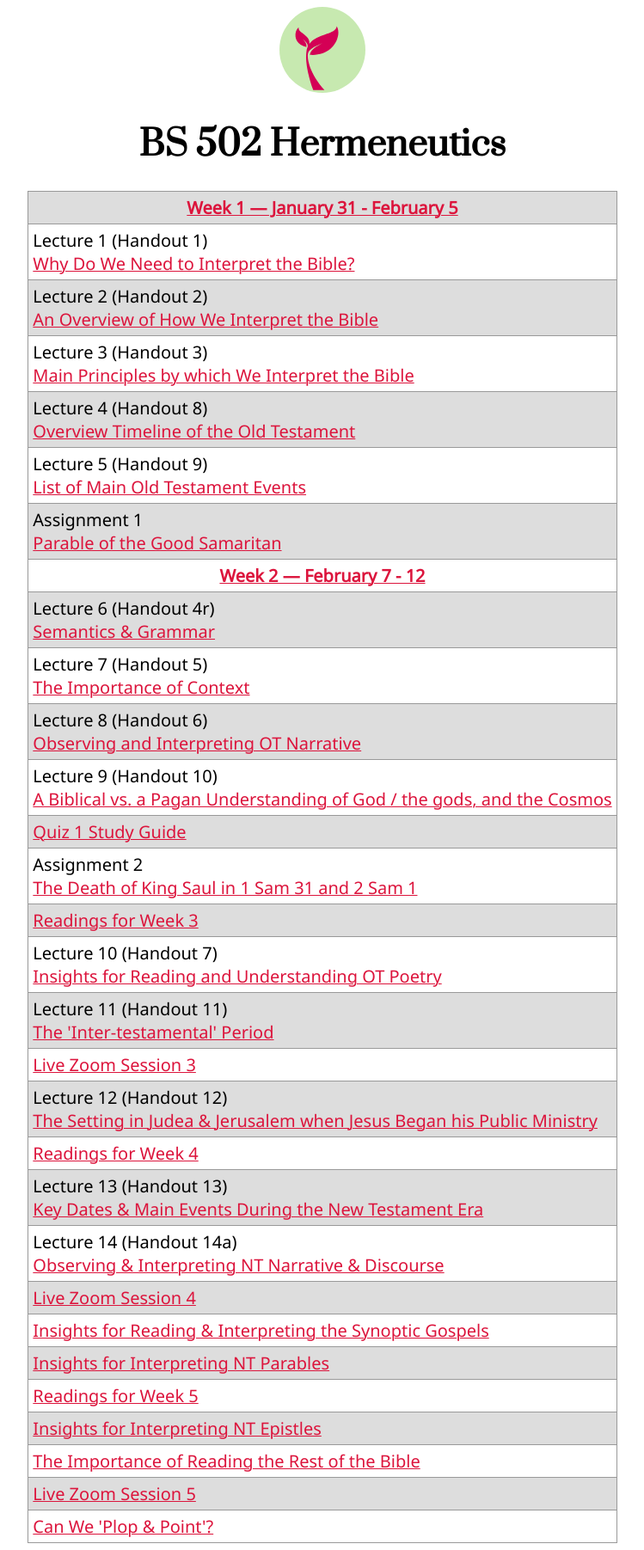
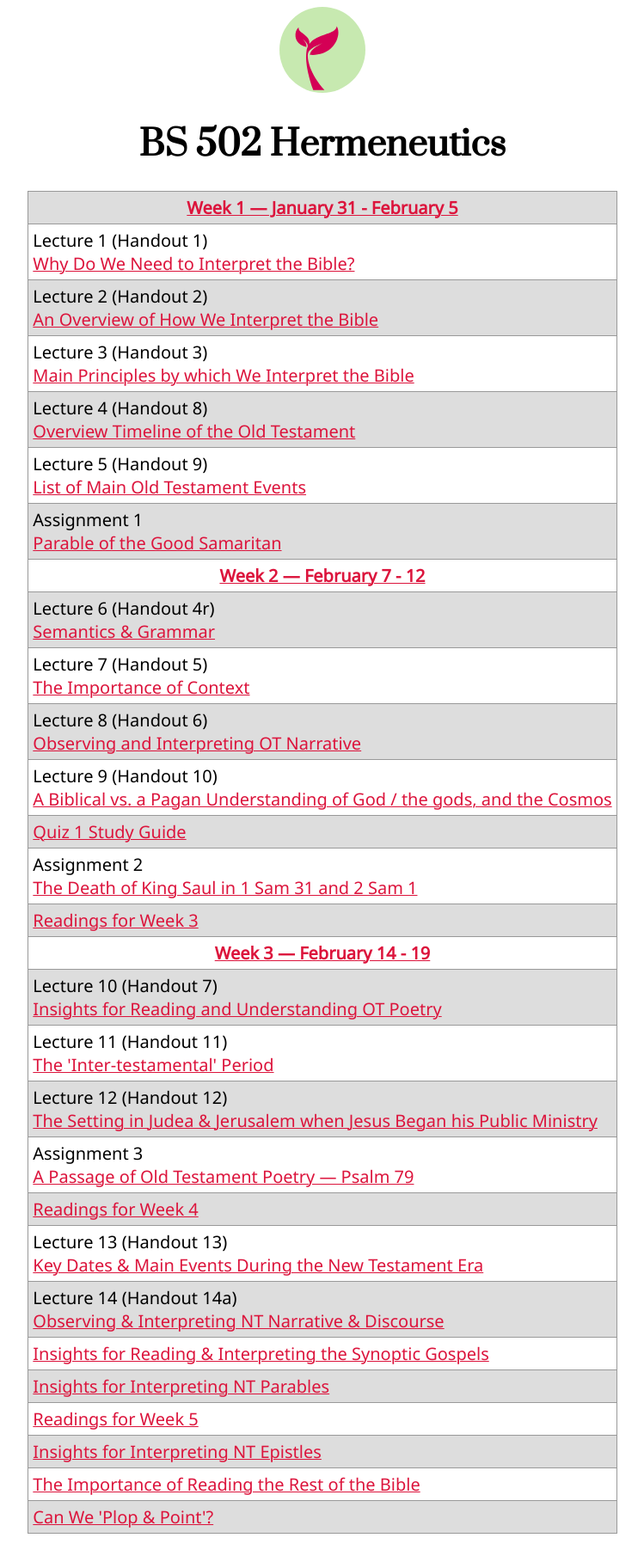
Before and after one commit to GospelTrust/kairos-bs-502, a Jekyll site: the page built from docs/index.html, in a window 1280 px wide. Shown: the whole page at 86% size, without its empty margins (265-1014 px from the left). Built offline with Jekyll 4.4.1, drawn with Linux system fonts in a browser that asks for light colours.

Commit message:
refactor(week3): Set index

```diff
--- /dev/null
+++ b/docs/_posts/2022-02-14-_week-3.md
@@ -0,0 +1,34 @@
+---
+layout: post
+title: "Week 3"
+week: 3
+type: index
+dates: "February 14 - 19"
+---
+
+{% include logo.html %}
+
+# {{ page.title }} &mdash; {{ page.dates }}
+
+## Lectures
+
+- [Lecture 10] (Handout 07) [Insights for Reading and Understanding OT Poetry][Lecture 10]
+- [Lecture 11] (Handout 11) [The 'Inter-testamental' Period][Lecture 11]
+- [Lecture 12] (Handout 12) [The Setting in Judea & Jerusalem when Jesus Began his Public Ministry][Lecture 12]
+
+## Assignment Due Sunday Feb 20, 11:59 pm
+
+- [Assignment 3] [Psalm 79 & OT Poetry][Assignment 3]
+
+## Readings
+
+{% include_relative bible-readings/week03.md %}
+
+## Live Zoom Section
+
+{% include youtube.html id='ldzsyKmf52k' %}
+
+[Lecture 10]: {% post_url 2022-02-14-lecture-10 %}
+[Lecture 11]: {% post_url 2022-02-15-lecture-11 %}
+[Lecture 12]: {% post_url 2022-02-16-lecture-12 %}
+[Assignment 3]: {% post_url 2022-02-13-assignment-2 %}
--- a/docs/_posts/2022-02-15-zoom-session-3.md
+++ /dev/null
@@ -1,9 +0,0 @@
----
-layout: post
-title: "Live Zoom Session 3"
-week: 3
----
-
-{% include logo.html %}
-
-# {{ page.title }}
--- /dev/null
+++ b/docs/_posts/2022-02-20-assignment-3.md
@@ -0,0 +1,13 @@
+---
+layout: post
+title: "A Passage of Old Testament Poetry — Psalm 79"
+type: assignment
+assignment: 3
+week: 3
+---
+
+{% include logo.html %}
+
+# Assignment {{ page.assignment }}: {{ page.title }}
+
+{% include_relative assignments/03.md %}
--- a/docs/_posts/2022-02-22-zoom-session-4.md
+++ /dev/null
@@ -1,9 +0,0 @@
----
-layout: post
-title: "Live Zoom Session 4"
-week: 4
----
-
-{% include logo.html %}
-
-# {{ page.title }}
--- a/docs/_posts/2022-03-01-zoom-session-5.md
+++ /dev/null
@@ -1,9 +0,0 @@
----
-layout: post
-title: "Live Zoom Session 5"
-week: 5
----
-
-{% include logo.html %}
-
-# {{ page.title }}
```
Also changed, not shown: docs/_posts/assignments/01.md (+1 -1 lines), docs/_posts/assignments/02.md (+20 -9 lines), docs/_posts/assignments/03.md (+22 -12 lines).
